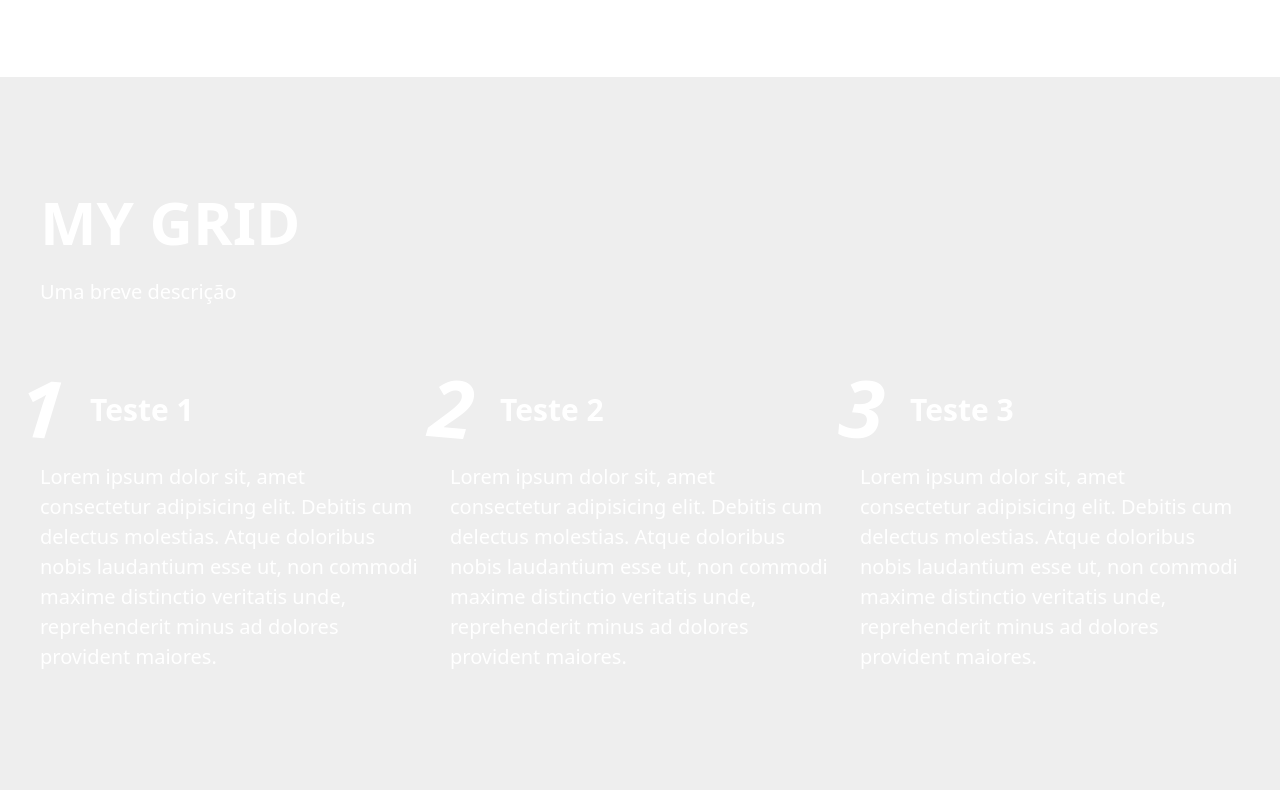
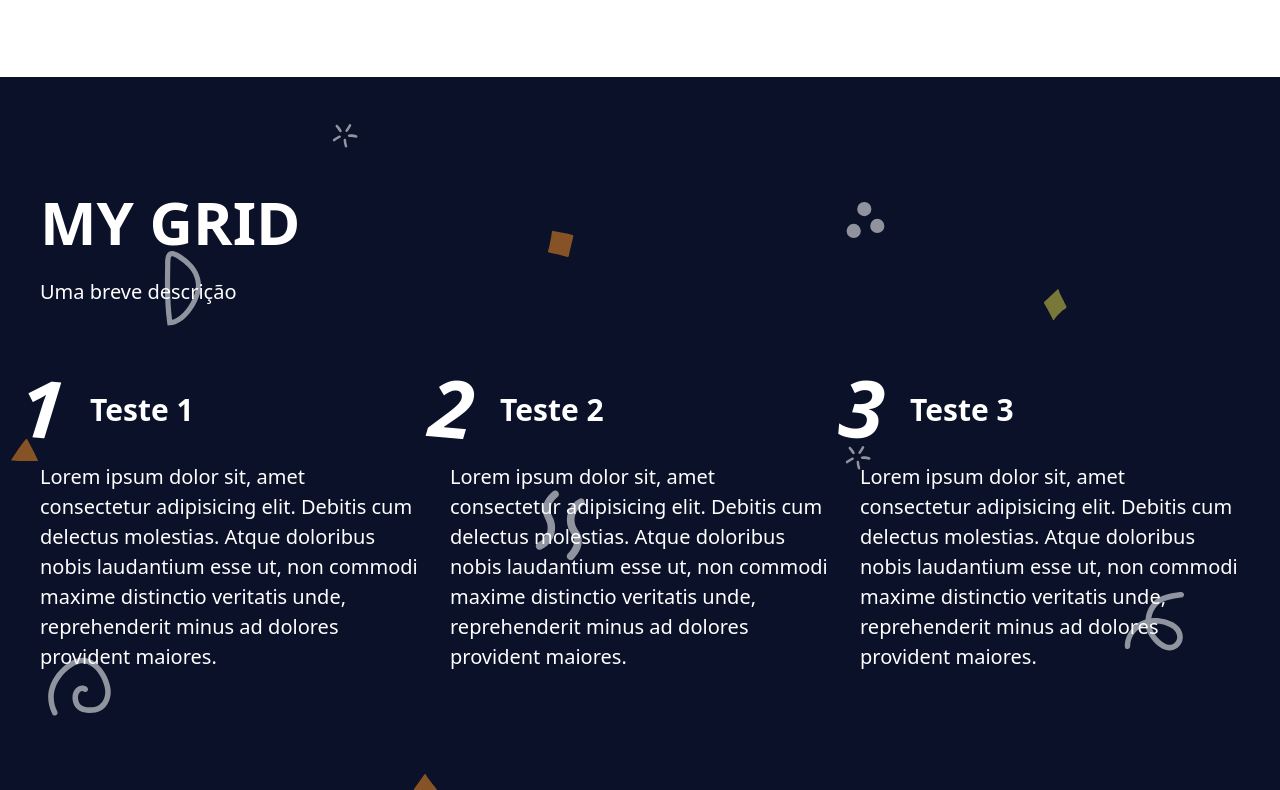
Before and after one commit to Davi2512/First-LP, a plain HTML site: page index.html in a window 1280 px wide. Shown: the part 2010-2800 px from the top of the page. Drawn offline with Linux system fonts and the light colour scheme; files whose address does not match are found by name.

Commit message:
Add files via upload

```diff
--- a/style.css
+++ b/style.css
@@ -30,7 +30,7 @@ body {
   color: var(--primary-color);
 }
 .main-bg {
-  background-image: url('../img/main-bg.svg');
+  background-image: url('./main-bg.svg');
   background-size: cover;
   background-position: center center;
   color: var(--white-color);
```
